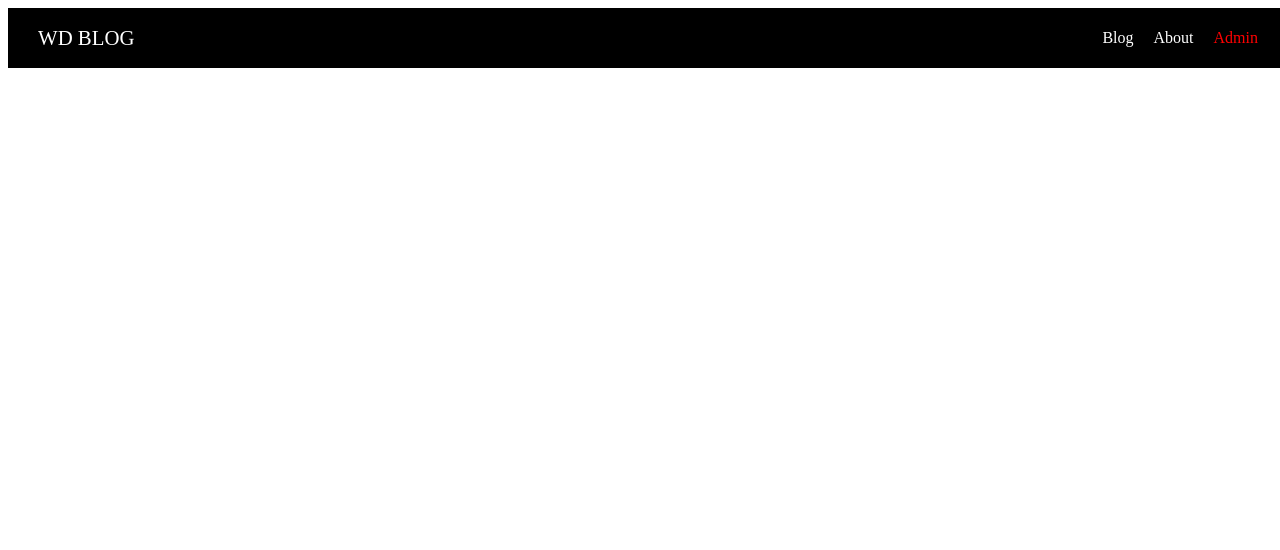
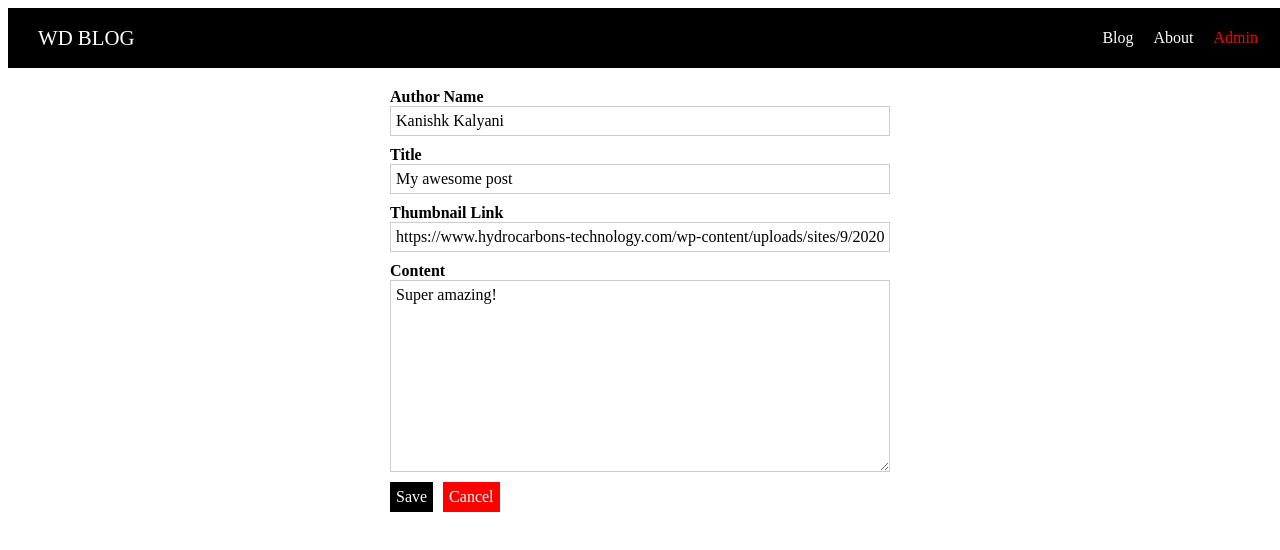
Before and after one commit to KanishkKalyani/nuxt-blog-app, a Nuxt app: page /admin/1 in a window 1280 px wide. Shown: the top 550 px of the page. Built offline with nearby package versions, Linux system fonts and the light colour scheme.

Commit message:
admin form separated out and added new post and edit post pages

```diff
--- /dev/null
+++ b/components/Admin/AdminPostForm.vue
@@ -0,0 +1,68 @@
+<template>
+  <form @submit.prevent="onSave">
+    <AppControlInput v-model="editedPost.author"> Author Name </AppControlInput>
+
+    <AppControlInput v-model="editedPost.title">Title</AppControlInput>
+
+    <AppControlInput v-model="editedPost.thumbnailLink">
+      Thumbnail Link
+    </AppControlInput>
+
+    <AppControlInput control-type="textarea" v-model="editedPost.content">
+      Content
+    </AppControlInput>
+
+    <AppButton type="submit">Save</AppButton>
+
+    <AppButton
+      type="button"
+      style="margin-left: 10px"
+      btn-style="cancel"
+      @click="onCancel"
+    >
+      Cancel
+    </AppButton>
+  </form>
+</template>
+
+<script>
+import AppControlInput from "@/components/UI/AppControlInput";
+import AppButton from "@/components/UI/AppButton";
+
+export default {
+  components: {
+    AppControlInput,
+    AppButton,
+  },
+  props: {
+    post: {
+      type: Object,
+      required: false,
+    },
+  },
+  data() {
+    return {
+      editedPost: this.post
+        ? { ...this.post }
+        : {
+            author: "",
+            title: "",
+            thumbnailLink: "",
+            content: "",
+          },
+    };
+  },
+
+  methods: {
+    onSave() {
+      // Save the post
+      console.log(this.editedPost);
+    },
+
+    onCancel() {
+      // Navigate back
+      this.$router.push("/admin");
+    },
+  },
+};
+</script>
--- a/components/Posts/PostList.vue
+++ b/components/Posts/PostList.vue
@@ -2,18 +2,21 @@
   <section class="post-list">
     <PostPreview
       :id="'1'"
+      :is-admin="isAdmin"
       :thumbnail="'https://www.hydrocarbons-technology.com/wp-content/uploads/sites/9/2020/09/shutterstock_1152185600-1440x1008-1-857x600.jpg'"
       :title="'Post 1'"
       :previewText="'Post 1 Preview'"
     ></PostPreview>
     <PostPreview
       :id="'2'"
+      :is-admin="isAdmin"
       :thumbnail="'https://www.hydrocarbons-technology.com/wp-content/uploads/sites/9/2020/09/shutterstock_1152185600-1440x1008-1-857x600.jpg'"
       :title="'Post 2'"
       :previewText="'Post 2 Preview'"
     ></PostPreview>
     <PostPreview
       :id="'3'"
+      :is-admin="isAdmin"
       :thumbnail="'https://www.hydrocarbons-technology.com/wp-content/uploads/sites/9/2020/09/shutterstock_1152185600-1440x1008-1-857x600.jpg'"
       :title="'Post 3'"
       :previewText="'Post 3 Preview'"
@@ -28,6 +31,12 @@ export default {
   components: {
     PostPreview,
   },
+  props: {
+    isAdmin: {
+      type: Boolean,
+      default: false,
+    },
+  },
 };
 </script>
 
--- a/components/Posts/PostPreview.vue
+++ b/components/Posts/PostPreview.vue
@@ -1,5 +1,5 @@
 <template>
-  <nuxt-link class="post-preview" :to="`/posts/${id}`">
+  <nuxt-link class="post-preview" :to="postLink">
     <article>
       <div
         class="post-thumbnail"
@@ -21,6 +21,11 @@ export default {
       type: String,
       required: true,
     },
+    isAdmin: {
+      type: Boolean,
+      default: false,
+      required: true,
+    },
     title: {
       type: String,
       required: true,
@@ -32,6 +37,11 @@ export default {
     thumbnail: {
       type: String,
       required: true,
+    },
+  },
+  computed: {
+    postLink() {
+      return `${this.isAdmin ? "/admin/" : "/posts/"}${this.id}`;
     },
   },
 };
--- a/pages/admin/_postId/index.vue
+++ b/pages/admin/_postId/index.vue
@@ -0,0 +1,41 @@
+<template>
+  <div class="admin-post-page">
+    <section class="update-form">
+      <AdminPostForm :post="loadedPost" />
+    </section>
+  </div>
+</template>
+
+<script>
+import AdminPostForm from "@/components/Admin/AdminPostForm";
+
+export default {
+  components: {
+    AdminPostForm,
+  },
+  data() {
+    return {
+      loadedPost: {
+        author: "Kanishk Kalyani",
+        title: "My awesome post",
+        content: "Super amazing!",
+        thumbnailLink:
+          "https://www.hydrocarbons-technology.com/wp-content/uploads/sites/9/2020/09/shutterstock_1152185600-1440x1008-1-857x600.jpg",
+      },
+    };
+  },
+};
+</script>
+
+<style scoped>
+.update-form {
+  width: 90%;
+  margin: 20px auto;
+}
+
+@media (min-width: 768px) {
+  .update-form {
+    width: 500px;
+  }
+}
+</style>
--- a/pages/admin/index.vue
+++ b/pages/admin/index.vue
@@ -5,7 +5,7 @@
     </section>
     <section class="existing-posts">
       <h1>Existing Posts</h1>
-      <PostList />
+      <PostList isAdmin />
     </section>
   </div>
 </template>
--- a/pages/admin/new-post/index.vue
+++ b/pages/admin/new-post/index.vue
@@ -1,66 +1,30 @@
 <template>
   <div class="admin-new-post-page">
     <section class="new-post-form">
-      <form @submit.prevent="onSave">
-        <AppControlInput v-model="editedPost.author">
-          Author Name
-        </AppControlInput>
-
-        <AppControlInput v-model="editedPost.title">Title</AppControlInput>
-
-        <AppControlInput v-model="editedPost.thumbnailLink">
-          Thumbnail Link
-        </AppControlInput>
-
-        <AppControlInput control-type="textarea" v-model="editedPost.content">
-          Content
-        </AppControlInput>
-
-        <AppButton type="submit">Save</AppButton>
-
-        <AppButton
-          type="button"
-          style="margin-left: 10px"
-          btn-style="cancel"
-          @click="onCancel"
-        >
-          Cancel
-        </AppButton>
-      </form>
+      <AdminPostForm />
     </section>
   </div>
 </template>
 
 <script>
-import AppControlInput from "@/components/UI/AppControlInput";
-import AppButton from "@/components/UI/AppButton";
+import AdminPostForm from "@/components/Admin/AdminPostForm";
 
 export default {
   components: {
-    AppControlInput,
-    AppButton,
-  },
-  data() {
-    return {
-      editedPost: {
-        authoe: "",
-        title: "",
-        thumbnailLink: "",
-        content: "",
-      },
-    };
-  },
-
-  methods: {
-    onSave() {
-      // Save the post
-      console.log(this.editedPost);
-    },
-
-    onCancel() {
-      // Navigate back
-      this.$router.push("/admin");
-    },
+    AdminPostForm,
   },
 };
 </script>
+
+<style scoped>
+.new-post-form {
+  width: 90%;
+  margin: 20px auto;
+}
+
+@media (min-width: 768px) {
+  .new-post-form {
+    width: 500px;
+  }
+}
+</style>
```
